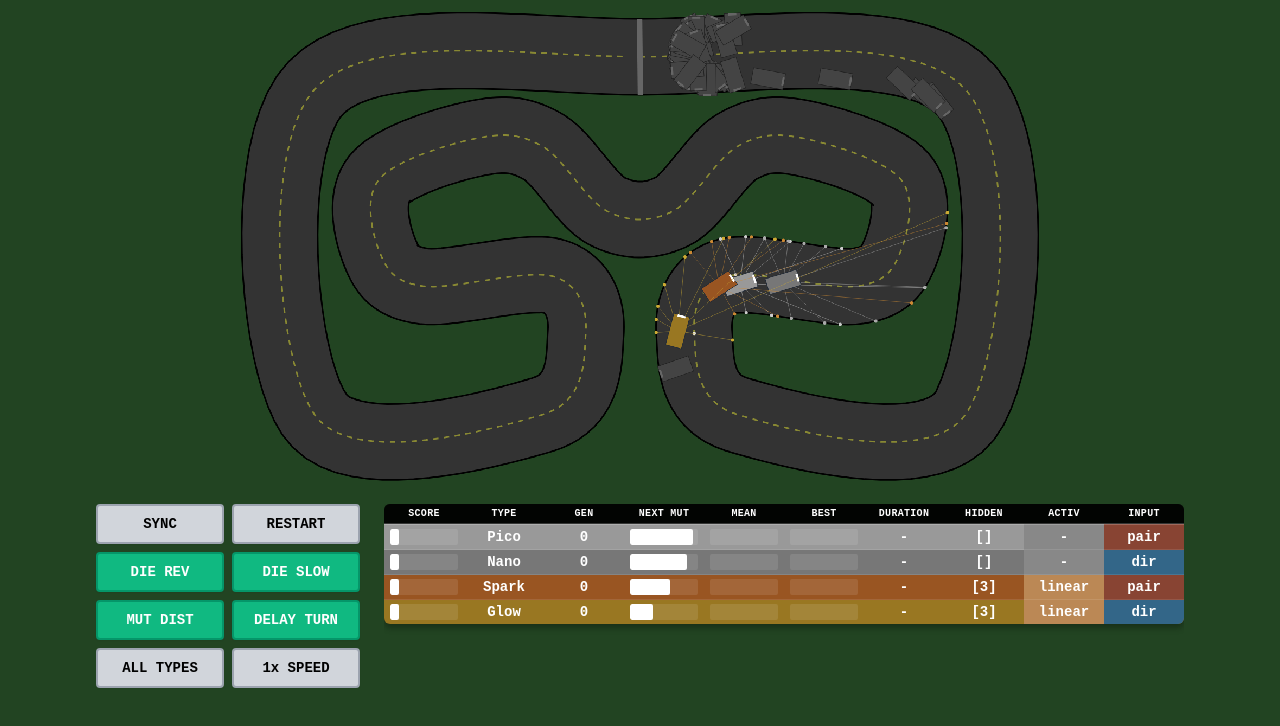
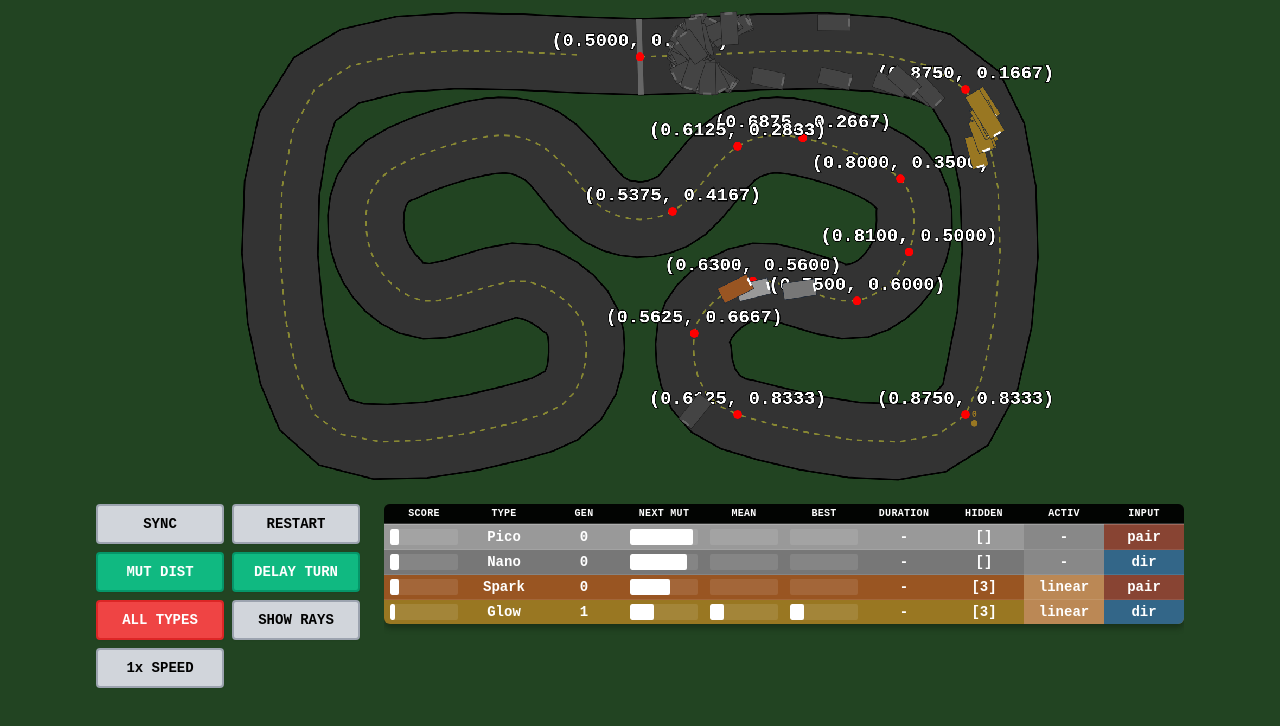
Before and after one commit to niembro64/car-racing-ai, a Vue app: page / in a window 1280 px wide. Shown: the top 726 px of the page. Built offline with nearby package versions, Linux system fonts and the light colour scheme.

Commit message:
fewer points

```diff
--- a/src/components/CarSimulator.vue
+++ b/src/components/CarSimulator.vue
@@ -12,15 +12,6 @@
       <div class="controls">
         <button @click="nextGeneration">SYNC</button>
         <button @click="reset">RESTART</button>
-        <button
-          @click="toggleDieOnBackwards"
-          :class="{ active: dieOnBackwards }"
-        >
-          DIE REV
-        </button>
-        <button @click="toggleKillSlowCars" :class="{ active: killSlowCars }">
-          DIE SLOW
-        </button>
         <button
           @click="toggleMutationByDistance"
           :class="{ active: mutationByDistance }"
@@ -35,6 +26,9 @@
         </button>
         <button @click="toggleAllCarTypes" :class="{ active: useAllCarTypes }">
           ALL TYPES
+        </button>
+        <button @click="toggleShowRays" :class="{ active: showRays }">
+          SHOW RAYS
         </button>
         <button
           @click="toggleCarSpeed"
@@ -331,6 +325,7 @@ import {
   getParameterBasedMutationScale,
   isMobile,
   getPopulationSize,
+  track_waypoints_ratios,
 } from '@/config';
 import {
   CAR_BRAIN_CONFIGS,
@@ -359,11 +354,9 @@ let randomSeed = Date.now() + Math.random() * 1000000;
 const ga = ref<GeneticAlgorithm>(new GeneticAlgorithm(randomSeed));
 
 const population = ref<Car[]>([]) as Ref<Car[]>;
-const showRays = ref(true);
+const showRays = ref(CONFIG.defaults.showRays);
 const speedMultiplier = ref(1);
 const carSpeedMultiplier = ref<SpeedMultiplier>(CONFIG.defaults.speedMultiplier);
-const dieOnBackwards = ref(CONFIG.defaults.dieOnBackwards);
-const killSlowCars = ref(CONFIG.defaults.killSlowCars);
 const mutationByDistance = ref(CONFIG.defaults.mutationByDistance);
 const delayedSteering = ref(CONFIG.defaults.delayedSteering);
 const useAllCarTypes = ref(false); // Toggle between active cars only and all cars
@@ -898,14 +891,14 @@ const updatePhysics = (dt: number) => {
         return; // Stop processing this frame
       }
 
-      // Kill car if it has gone backwards (when Kill Backwards is enabled)
-      if (dieOnBackwards.value && car.alive && car.hasGoneBackwards()) {
+      // Kill car if it has gone backwards
+      if (car.alive && car.hasGoneBackwards()) {
         car.alive = false;
         car.speed = 0;
       }
 
-      // Kill car if it hasn't made minimum progress after 1 second (when Kill Slow is enabled)
-      if (killSlowCars.value && car.alive && car.hasFailedMinimumProgress()) {
+      // Kill car if it hasn't made minimum progress after 1 second
+      if (car.alive && car.hasFailedMinimumProgress()) {
         car.alive = false;
         car.speed = 0;
       }
@@ -967,23 +960,27 @@ const render = (ctx: CanvasRenderingContext2D) => {
 
   // Render waypoint debug markers
   if (CONFIG.visualization.debugShowWaypoints) {
-    ctx.fillStyle = '#ff0000';
-    ctx.font = 'bold 14px monospace';
+    ctx.fillStyle = CONFIG.visualization.waypoints.colors.marker;
+    ctx.font = `bold ${CONFIG.visualization.waypoints.fontSize}px monospace`;
     ctx.textAlign = 'center';
     ctx.textBaseline = 'bottom';
 
-    for (const point of CONFIG.track.waypoints.base) {
+    // Iterate over ratio waypoints and scaled waypoints in parallel
+    for (let i = 0; i < track_waypoints_ratios.length; i++) {
+      const ratioPoint = track_waypoints_ratios[i];
+      const scaledPoint = CONFIG.track.waypoints.base[i];
+
       ctx.beginPath();
-      ctx.arc(point.x, point.y, 8, 0, Math.PI * 2);
+      ctx.arc(scaledPoint.x, scaledPoint.y, CONFIG.visualization.waypoints.radius, 0, Math.PI * 2);
       ctx.fill();
 
-      ctx.fillStyle = '#ffffff';
-      ctx.strokeStyle = '#000000';
+      ctx.fillStyle = CONFIG.visualization.waypoints.colors.text;
+      ctx.strokeStyle = CONFIG.visualization.waypoints.colors.textStroke;
       ctx.lineWidth = 3;
-      const coordText = `(${Math.round(point.x)}, ${Math.round(point.y)})`;
-      ctx.strokeText(coordText, point.x, point.y - 12);
-      ctx.fillText(coordText, point.x, point.y - 12);
-      ctx.fillStyle = '#ff0000';
+      const coordText = `(${ratioPoint.x.toFixed(4)}, ${ratioPoint.y.toFixed(4)})`;
+      ctx.strokeText(coordText, scaledPoint.x, scaledPoint.y + CONFIG.visualization.waypoints.textOffset);
+      ctx.fillText(coordText, scaledPoint.x, scaledPoint.y + CONFIG.visualization.waypoints.textOffset);
+      ctx.fillStyle = CONFIG.visualization.waypoints.colors.marker;
     }
   }
 
@@ -1379,14 +1376,9 @@ const reset = () => {
   averageCarsPerTypeFrameCounter = 0;
 };
 
-// Toggle Kill Backwards mode
-const toggleDieOnBackwards = () => {
-  dieOnBackwards.value = !dieOnBackwards.value;
-};
-
-// Toggle Kill Slow mode
-const toggleKillSlowCars = () => {
-  killSlowCars.value = !killSlowCars.value;
+// Toggle Show Rays mode
+const toggleShowRays = () => {
+  showRays.value = !showRays.value;
 };
 
 // Toggle Mutation by Distance mode
--- a/src/config.ts
+++ b/src/config.ts
@@ -46,11 +46,11 @@ export const track_waypoints_ratios: Point[] = [
   { x: 0.875, y: 0.8333 },
   { x: 0.6125, y: 0.8333 },
   { x: 0.5625, y: 0.6667 },
-  { x: 0.6, y: 0.55 },
+  { x: 0.63, y: 0.56 },
   // { x: 0.575, y: 0.5667 },
   // { x: 0.6, y: 0.5 },
-  { x: 0.75, y: 0.57 },
-  { x: 0.80, y: 0.50 },
+  { x: 0.75, y: 0.60 },
+  { x: 0.810, y: 0.50 },
   { x: 0.80, y: 0.35 },
   // { x: 0.75, y: 0.3333 },
   { x: 0.6875, y: 0.2667 },
@@ -78,7 +78,7 @@ export const CONFIG = {
 
   track: {
     halfWidth: 70,
-    segmentsPerCurve: 20,
+    segmentsPerCurve: 6,
     waypoints: {
       base: scaleWaypointsToCanvas(
         track_waypoints_ratios,
@@ -233,7 +233,17 @@ export const CONFIG = {
 
   visualization: {
     showCarPercentages: false,
-    debugShowWaypoints: false,
+    debugShowWaypoints: true,
+    waypoints: {
+      fontSize: 34,
+      radius: 8,
+      textOffset: -12,
+      colors: {
+        marker: '#ff0000',
+        text: '#ffffff',
+        textStroke: '#000000',
+      },
+    },
     generationMarker: {
       radius: 6,
       maxHistory: 10,
@@ -249,6 +259,7 @@ export const CONFIG = {
     mutationByDistance: true,
     delayedSteering: true,
     speedMultiplier: 1 as SpeedMultiplier,
+    showRays: false,
   },
 
   logging: {
```
